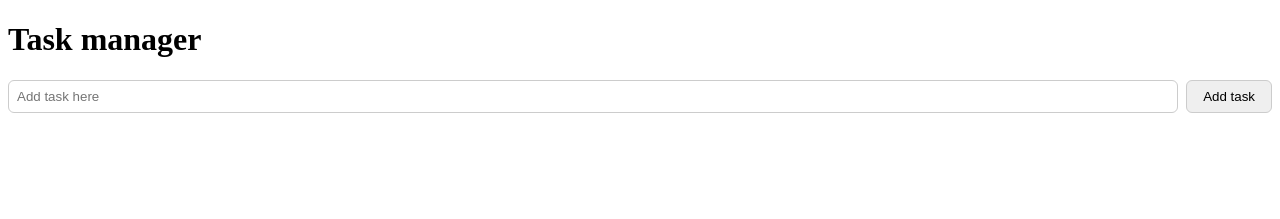
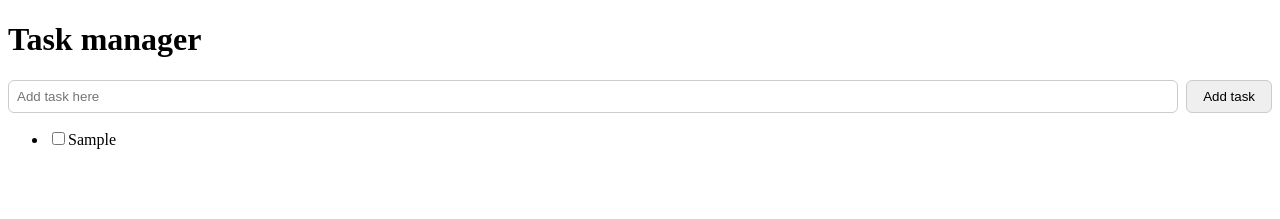
Before and after one commit to Villanueva0909/vue, a Vue app in the folder tasklist/: page / in a window 1280 px wide. Both pictures are taken after typing "Sample" into the empty fields and a click on the button "Add task". Shown: the top 219 px of the page. Built offline with nearby package versions, Linux system fonts and the light colour scheme.

Commit message:
adding feature from add task

```diff
--- a/tasklist/src/App.vue
+++ b/tasklist/src/App.vue
@@ -6,6 +6,14 @@
       <input type="text" placeholder="Add task here" v-model="newTask" />
       <button @click="addTask">Add task</button>
     </div>
+
+    <ul class="task-list">
+      <li v-for="task in tasks" :key="task.id">
+        <input type="checkbox" />
+        <span>{{ task.text }}</span>
+      </li>
+
+    </ul>
   </div>
 </template>
 
@@ -13,7 +21,7 @@
 import { ref } from 'vue'
 
 const newTask = ref("")
-const tasks = ref([''])
+const tasks = ref([])
 
 function addTask() {
   const text = newTask.value.trim()
@@ -22,14 +30,12 @@ function addTask() {
   }
   tasks.value.push({
     id: Date.now(),
-    text: 'text',
+    text: text,
     completed: false,
     favorite: false,
   })
 
   newTask.value = '';
-
-  console.log(tasks)
 }
 
 </script>
```
